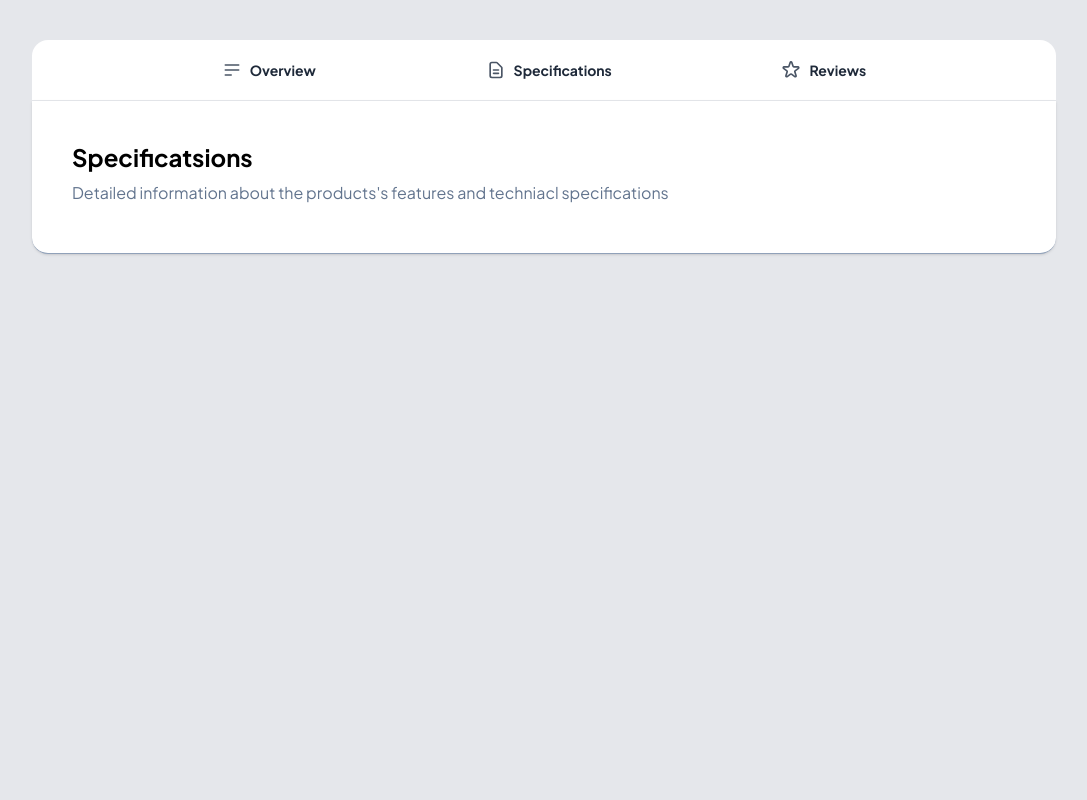
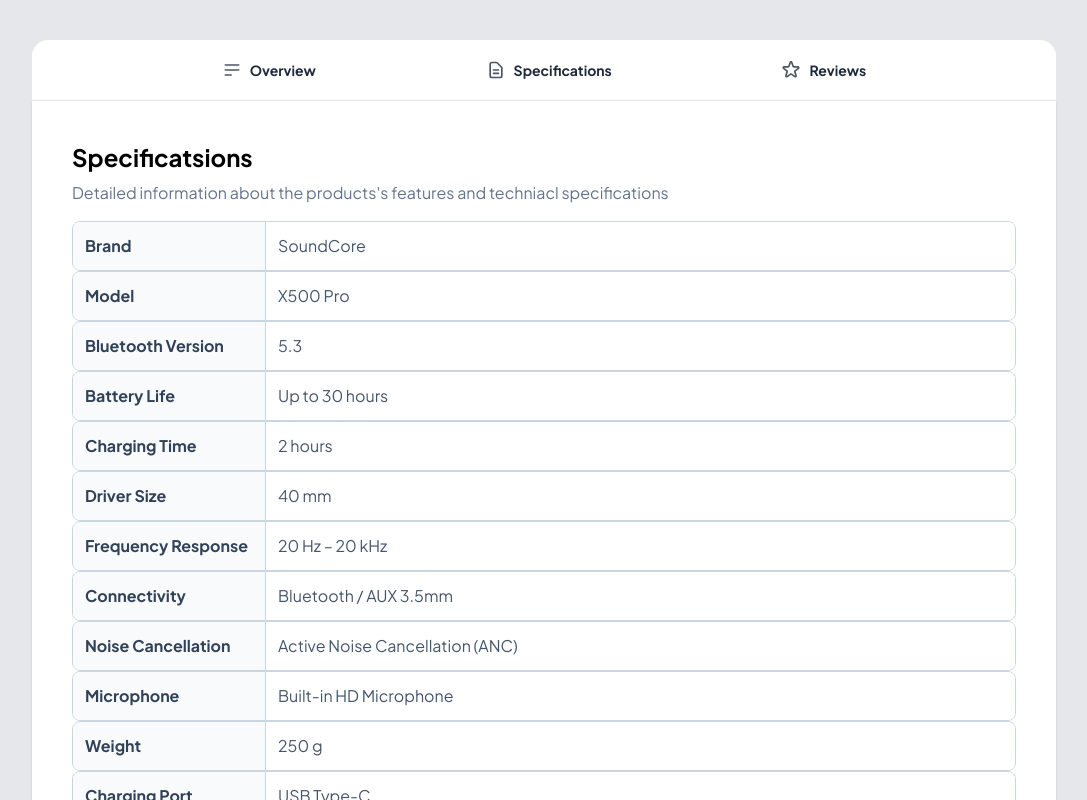
Before and after one commit to Sarfarosh-0/Web_Development, a React (Vite) app in the folder REACT_JS/02_React_App/: page / in a window 1280 px wide. Shown: the top 800 px of the page, without its empty margins (96-1183 px from the left). Built offline with nearby package versions, Linux system fonts and the light colour scheme.

Commit message:
Specifactions

```diff
--- a/REACT_JS/02_React_App/src/05_Product_Tabs_Component/Components/ProductSpecifications.tsx
+++ b/REACT_JS/02_React_App/src/05_Product_Tabs_Component/Components/ProductSpecifications.tsx
@@ -1,20 +1,18 @@
 import React from 'react';
 
-// You type the entire props object directly after the destructuring
-function ProductSpecifications({
-    specificationName,
-    specificationDetails
-}: {
-    specificationName: string;
-    specificationDetails: string;
-}) {
+interface ProductSpecificationsProps {
+    label: string;
+    value: string | React.ReactNode;
+}
+
+function ProductSpecifications({ label, value }: ProductSpecificationsProps) {
     return (
-        <div className="w-full p-3 flex">
-            <span className="border border-slate-400 font-bold">
-                {specificationName}
+        <div className="flex w-full overflow-hidden rounded-lg border border-slate-300 text-base">
+            <span className="w-48 shrink-0 bg-slate-50 p-3 font-bold text-slate-700 ">
+                {label}
             </span>
-            <span className="flex-1 border border-slate-400 text-slate-500">
-                {specificationDetails}
+            <span className="min-w-0 flex-1 border-l border-slate-300 bg-white p-3 text-slate-600">
+                {value}
             </span>
         </div>
     );
--- a/REACT_JS/02_React_App/src/05_Product_Tabs_Component/Components/Specifications.tsx
+++ b/REACT_JS/02_React_App/src/05_Product_Tabs_Component/Components/Specifications.tsx
@@ -1,4 +1,5 @@
 import ProductSpecifications from "./ProductSpecifications"
+import specifications from "../ProductDetails"
 
 function Specifications() {
     return (
@@ -6,8 +7,16 @@
         <section id="specifications" className="w-5xl p-10 bg-white border-b border-slate-400 rounded-b-2xl shadow flex flex-col gap-2">
             <h1 className="font-bold text-2xl">Specificatsions</h1>
             <p className="text-base text-slate-500">Detailed information about the products's features and techniacl specifications</p>
-            <div className="">
-
+            <div className="flex flex-col items-center justify-center py-2 max-h-2xl overflow-y-auto scrollbar-thin">
+                {
+                    specifications.map((detail) => (
+                        <ProductSpecifications
+                            key={detail.id}
+                            label={detail.label}
+                            value={detail.value}
+                        />
+                    ))
+                }
             </div>
         </section>
     )
--- /dev/null
+++ b/REACT_JS/02_React_App/src/05_Product_Tabs_Component/ProductDetails.js
@@ -0,0 +1,79 @@
+const specifications = [
+  {
+    id: 1,
+    label: "Brand",
+    value: "SoundCore",
+  },
+  {
+    id: 2,
+    label: "Model",
+    value: "X500 Pro",
+  },
+  {
+    id: 3,
+    label: "Bluetooth Version",
+    value: "5.3",
+  },
+  {
+    id: 4,
+    label: "Battery Life",
+    value: "Up to 30 hours",
+  },
+  {
+    id: 5,
+    label: "Charging Time",
+    value: "2 hours",
+  },
+  {
+    id: 6,
+    label: "Driver Size",
+    value: "40 mm",
+  },
+  {
+    id: 7,
+    label: "Frequency Response",
+    value: "20 Hz – 20 kHz",
+  },
+  {
+    id: 8,
+    label: "Connectivity",
+    value: "Bluetooth / AUX 3.5mm",
+  },
+  {
+    id: 9,
+    label: "Noise Cancellation",
+    value: "Active Noise Cancellation (ANC)",
+  },
+  {
+    id: 10,
+    label: "Microphone",
+    value: "Built-in HD Microphone",
+  },
+  {
+    id: 11,
+    label: "Weight",
+    value: "250 g",
+  },
+  {
+    id: 12,
+    label: "Charging Port",
+    value: "USB Type-C",
+  },
+  {
+    id: 13,
+    label: "Water Resistance",
+    value: "IPX4",
+  },
+  {
+    id: 14,
+    label: "Color",
+    value: "Matte Black",
+  },
+  {
+    id: 15,
+    label: "Warranty",
+    value: "1 Year",
+  },
+];
+
+export default specifications;
```
